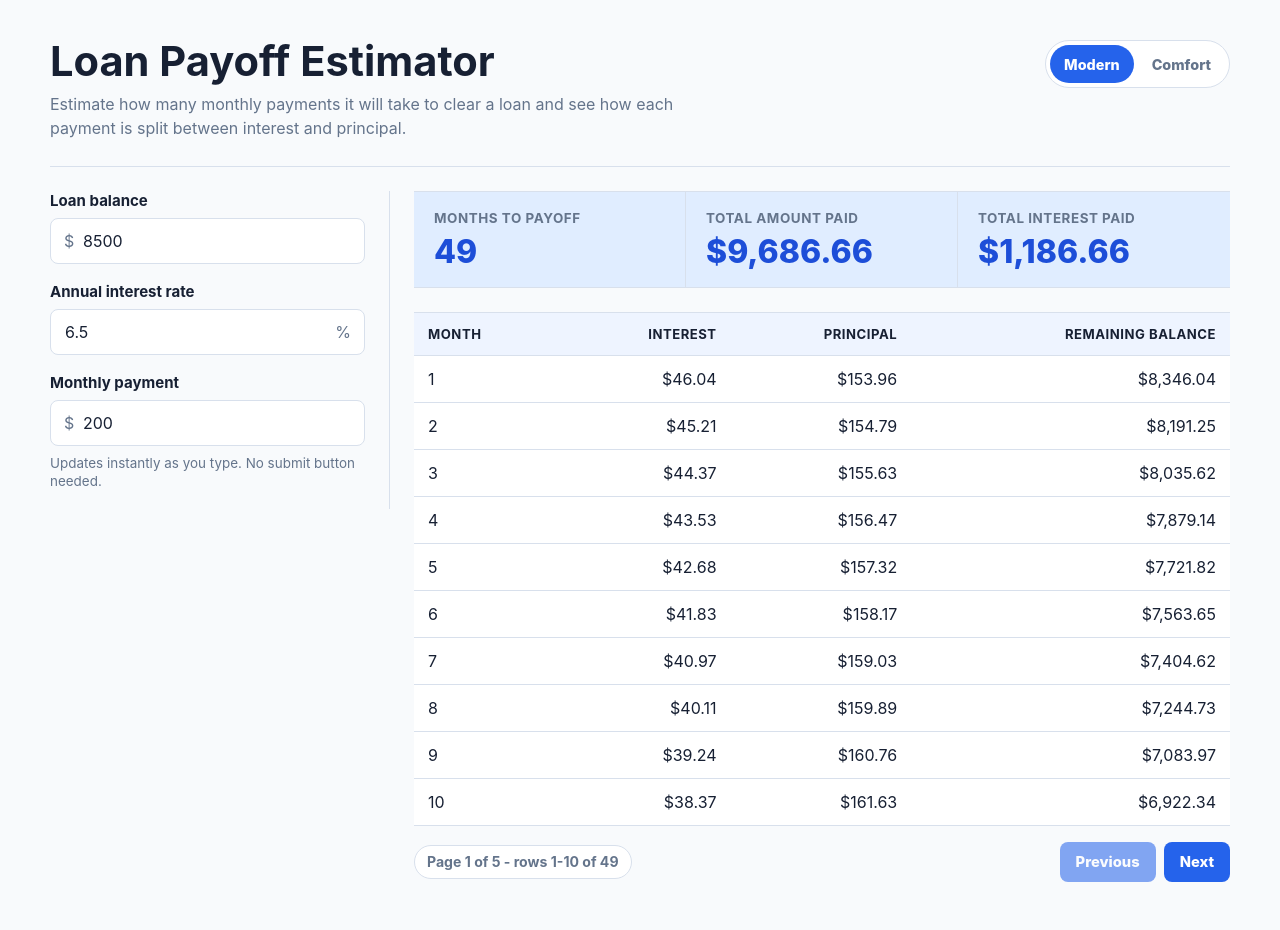
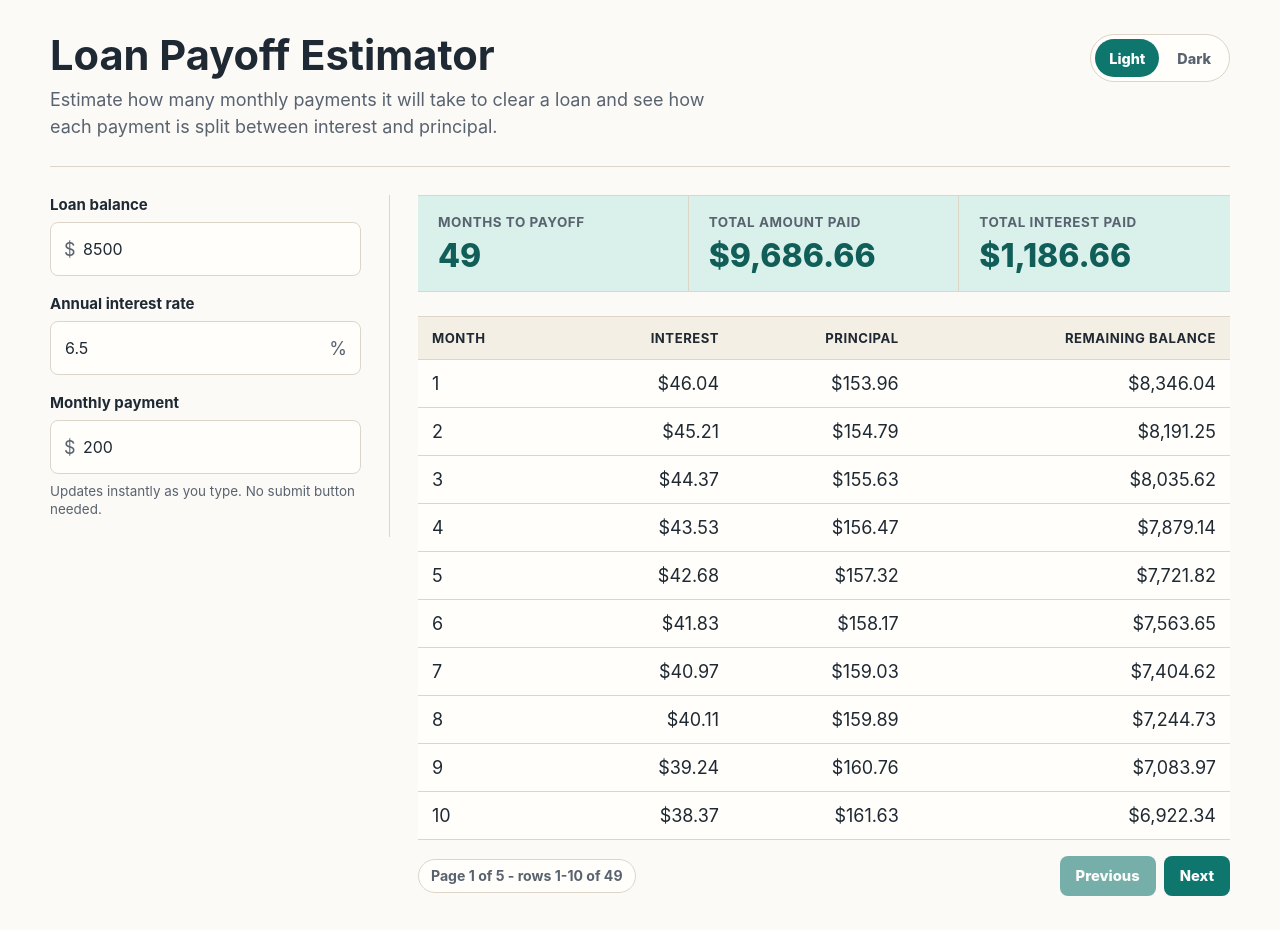
Before and after one commit to ahmdf20/loan-payoff-est, a plain HTML site: page index.html in a window 1280 px wide. Drawn offline with Linux system fonts and the light colour scheme.

Commit message:
Add light and dark themes

```diff
--- a/index.html
+++ b/index.html
@@ -18,12 +18,12 @@
             </p>
           </div>
 
-          <div class="theme-switch" aria-label="Display theme">
-            <button type="button" data-theme-option="modern" aria-pressed="true">
-              Modern
+          <div class="theme-switch" aria-label="Color theme">
+            <button type="button" data-theme-option="light" aria-pressed="true">
+              Light
             </button>
-            <button type="button" data-theme-option="comfort" aria-pressed="false">
-              Comfort
+            <button type="button" data-theme-option="dark" aria-pressed="false">
+              Dark
             </button>
           </div>
         </div>
--- a/styles.css
+++ b/styles.css
@@ -1,23 +1,5 @@
 :root {
 color-scheme: light;
---bg: #f8fafc;
---surface: #ffffff;
---soft: #eef4ff;
---text: #172033;
---muted: #64748b;
---line: #d8e0ec;
---primary: #2563eb;
---primary-dark: #1d4ed8;
---accent: #e0edff;
---focus: rgba(37, 99, 235, 0.16);
---danger-bg: #fff1f2;
---danger-text: #be123c;
---body-size: 16px;
---control-size: 46px;
---page-pad: 40px;
---gap: 24px;
-}
-body[data-theme="comfort"] {
 --bg: #fbfaf7;
 --surface: #fffefa;
 --soft: #f3efe4;
@@ -26,6 +8,7 @@ body[data-theme="comfort"] {
 --line: #ddd6c8;
 --primary: #0f766e;
 --primary-dark: #115e59;
+--on-primary: #ffffff;
 --accent: #d9f0eb;
 --focus: rgba(15, 118, 110, 0.18);
 --danger-bg: #fff3ed;
@@ -34,6 +17,22 @@ body[data-theme="comfort"] {
 --control-size: 54px;
 --page-pad: 34px;
 --gap: 28px;
+}
+body[data-theme="dark"] {
+color-scheme: dark;
+--bg: #101513;
+--surface: #171f1c;
+--soft: #22302b;
+--text: #edf5f1;
+--muted: #a9b8b1;
+--line: #31423b;
+--primary: #5eead4;
+--primary-dark: #2dd4bf;
+--on-primary: #06201c;
+--accent: #173832;
+--focus: rgba(94, 234, 212, 0.22);
+--danger-bg: #3b1d16;
+--danger-text: #f59e7d;
 }
 * {
 box-sizing: border-box;
@@ -102,7 +101,7 @@ font-weight: 800;
 }
 .theme-switch button[aria-pressed="true"] {
 background: var(--primary);
-color: #fff;
+color: var(--on-primary);
 }
 .content {
 display: grid;
@@ -283,7 +282,7 @@ border: 0;
 border-radius: 8px;
 padding: 9px 16px;
 background: var(--primary);
-color: #fff;
+color: var(--on-primary);
 cursor: pointer;
 font: inherit;
 font-size: 0.92rem;
@@ -311,7 +310,7 @@ border: 0;
 border-radius: 999px;
 padding: 10px 16px;
 background: var(--primary);
-color: #fff;
+color: var(--on-primary);
 box-shadow: 0 12px 28px rgba(23, 32, 51, 0.18);
 cursor: pointer;
 font: inherit;
@@ -332,10 +331,6 @@ line-height: 1.5;
 }
 @media (max-width: 820px) {
 :root {
---page-pad: 18px;
---gap: 22px;
-}
-body[data-theme="comfort"] {
 --page-pad: 18px;
 --gap: 24px;
 }
```
Also changed, not shown: 1 other file.
